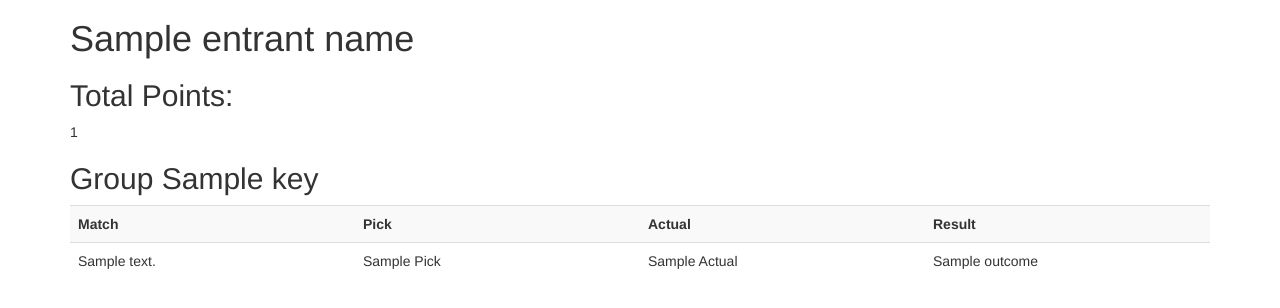
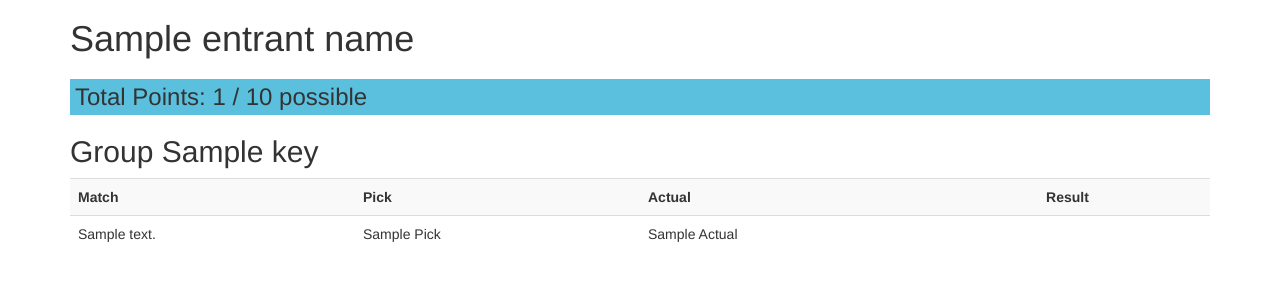
Before and after one commit to acslater00/footypool, a Python web app: template footy/templates/picks.html in a window 1280 px wide. Shown: the part 51-359 px from the top of the page. Run offline with Jinja, Linux system fonts and the light colour scheme; the template is opened without the code that fills it: most values are stand-ins (such as "Sample title", 1, 10 or a date in 2020); some libraries are stand-ins or nearby versions.

Commit message:
add score to picks page

```diff
--- a/footy/templates/picks.html
+++ b/footy/templates/picks.html
@@ -2,7 +2,9 @@
 {% block content %}
 
 <h1>{{entrant_name}}</h1>
-<h2>Total Points:</h2>{{total_points}}
+<h3 style="background-color: #5bc0de; padding: 5px">Total Points: {{total_points}} / {{possible_points}} possible</h3>
+
+
 
 {% for key, value in group_picks.iteritems()|sort %}
     <h2>Group {{key}}</h2>
@@ -11,14 +13,20 @@
         <th class="col-6">Match</th>
         <th class="col-2">Pick</th>
         <th class="col-2">Actual</th>
-        <th class="col-2">Result</th>
+        <th class="col-2" style="text-align: center">Result</th>
     </tr>
     {% for pick in value %}
             <tr>
                 <td>{{pick.description}}</td>
                 <td>{{pick.pick|title}}</td>
                 <td>{{pick.actual|title}}</td>
-                <td>{{pick.outcome}}</td>
+                <td>
+                    {% if pick.outcome == 1 %}
+                        <div style="background-color: #dff0d8; text-align: center">Correct</div>
+                    {% elif pick.outcome == -1 %}
+                        <div style="background-color: #f2dede; text-align: center">Incorrect</div>
+                    {% endif %}
+                </td>
             </tr>
     {% endfor %}
     </table>
--- a/footy/views.py
+++ b/footy/views.py
@@ -91,6 +91,8 @@ def picks(entrant_id):
 
     points = score.score_entrant(db.session, entrant_id)
     data['total_points'] = points
+    possible_points = score.total_points(db.session)
+    data['possible_points'] = possible_points
 
     return render_template("picks.html", **data)
 
```
